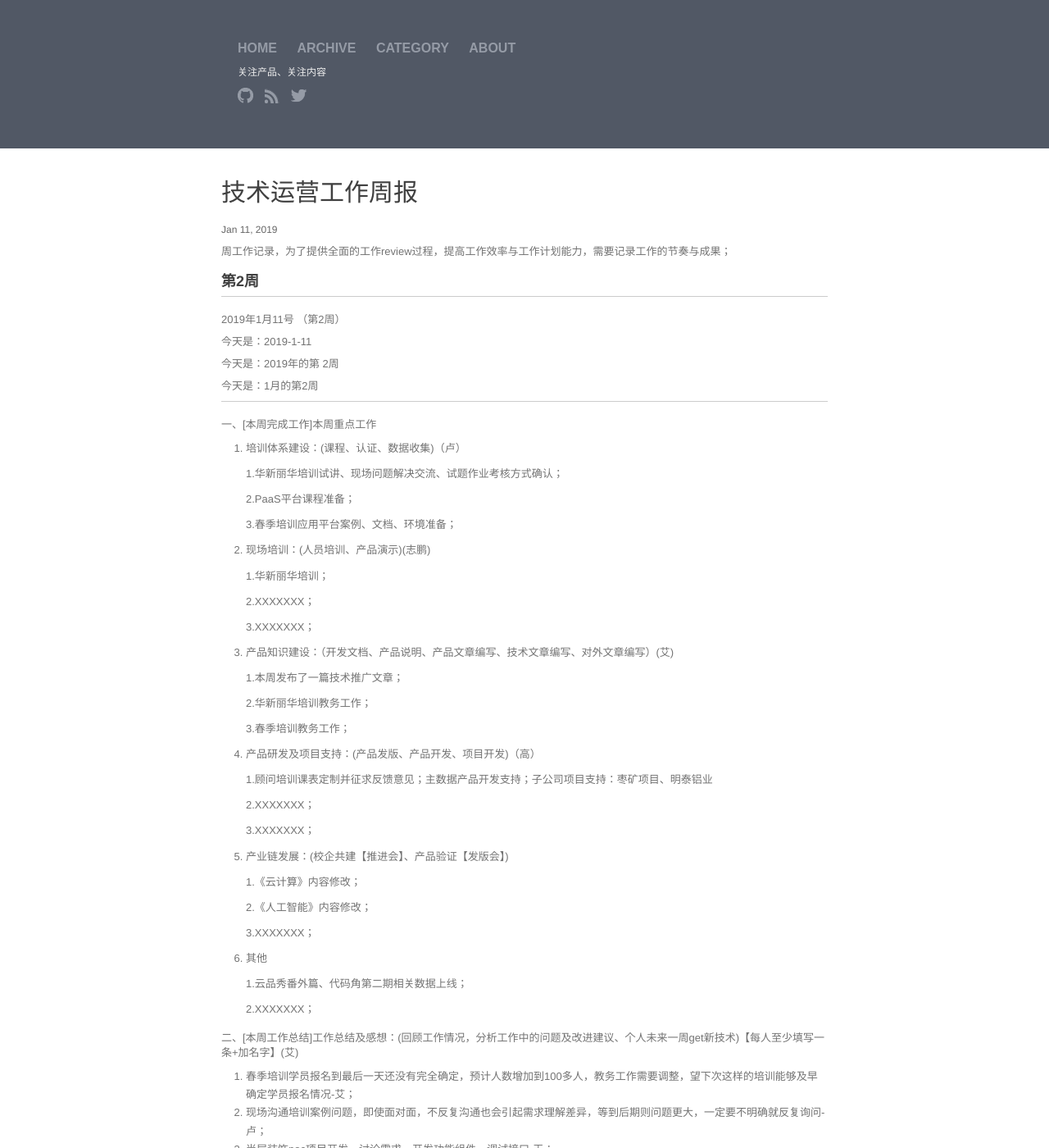
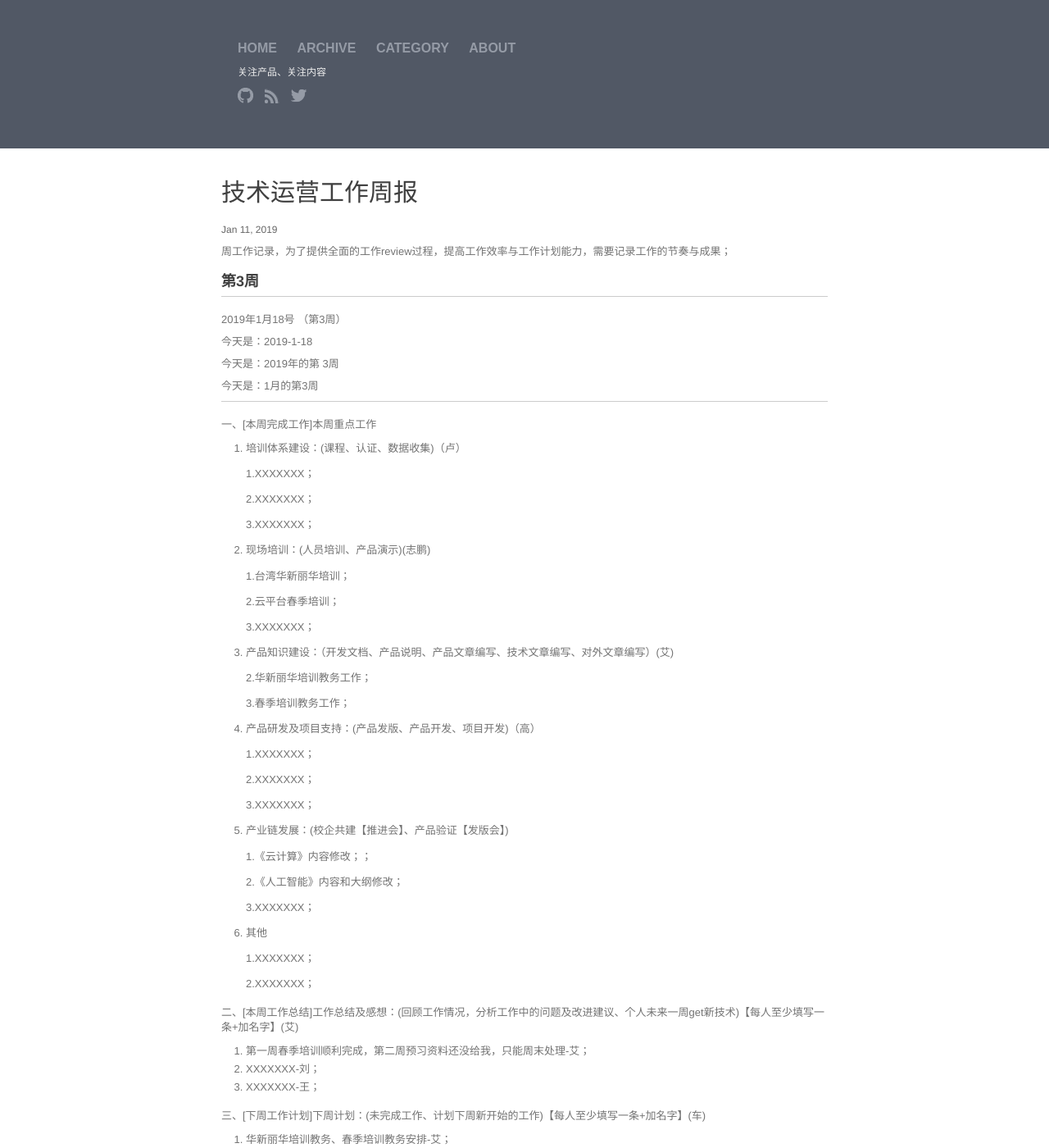
Before and after one commit to walllFlower/blog, a Jekyll site: the page built from _posts/2018-07-17-day_report_cxz.md, in a window 1280 px wide and 1400 px high. Shown: the whole window at 82% size. Built offline with Jekyll 4.4.1, drawn with Linux system fonts in a browser that asks for light colours; comment, search, counter and statistics services are not loaded.

Commit message:
Update 2018-07-17-day_report_cxz.md

```diff
--- a/_posts/2018-07-17-day_report_cxz.md
+++ b/_posts/2018-07-17-day_report_cxz.md
@@ -7,6 +7,77 @@ categories: 技术运营工作周报
 
 周工作记录，为了提供全面的工作review过程，提高工作效率与工作计划能力，需要记录工作的节奏与成果；
 
+###  第3周
+
+***
+
+2019年1月18号 （第3周）
+
+今天是：2019-1-18
+
+今天是：2019年的第 3周
+
+今天是：1月的第3周
+
+***
+
+一、[本周完成工作]本周重点工作
+
+1. 培训体系建设：(课程、认证、数据收集)（卢）
+
+    1.XXXXXXX；
+
+    2.XXXXXXX；
+
+    3.XXXXXXX；
+
+2. 现场培训：(人员培训、产品演示)(志鹏)
+
+    1.台湾华新丽华培训；
+
+    2.云平台春季培训；
+
+    3.XXXXXXX；
+
+3. 产品知识建设：（开发文档、产品说明、产品文章编写、技术文章编写、对外文章编写）(艾)
+
+    2.华新丽华培训教务工作；
+
+    3.春季培训教务工作；
+
+4. 产品研发及项目支持：(产品发版、产品开发、项目开发)（高）
+
+    1.XXXXXXX；
+
+    2.XXXXXXX；
+
+    3.XXXXXXX；
+
+5. 产业链发展：(校企共建【推进会】、产品验证【发版会】)
+
+    1.《云计算》内容修改；；
+
+    2.《人工智能》内容和大纲修改；
+
+    3.XXXXXXX；
+
+6. 其他
+
+    1.XXXXXXX；
+
+    2.XXXXXXX；
+
+二、[本周工作总结]工作总结及感想：(回顾工作情况，分析工作中的问题及改进建议、个人未来一周get新技术)【每人至少填写一条+加名字】(艾)
+
+1. 第一周春季培训顺利完成，第二周预习资料还没给我，只能周末处理-艾；
+2. XXXXXXX-刘；
+3. XXXXXXX-王；
+
+三、[下周工作计划]下周计划：(未完成工作、计划下周新开始的工作)【每人至少填写一条+加名字】(车)
+
+1. 华新丽华培训教务、春季培训教务安排-艾；
+2. XXXXXXX；
+3. XXXXXXX；
 
 ###  第2周
 
```
